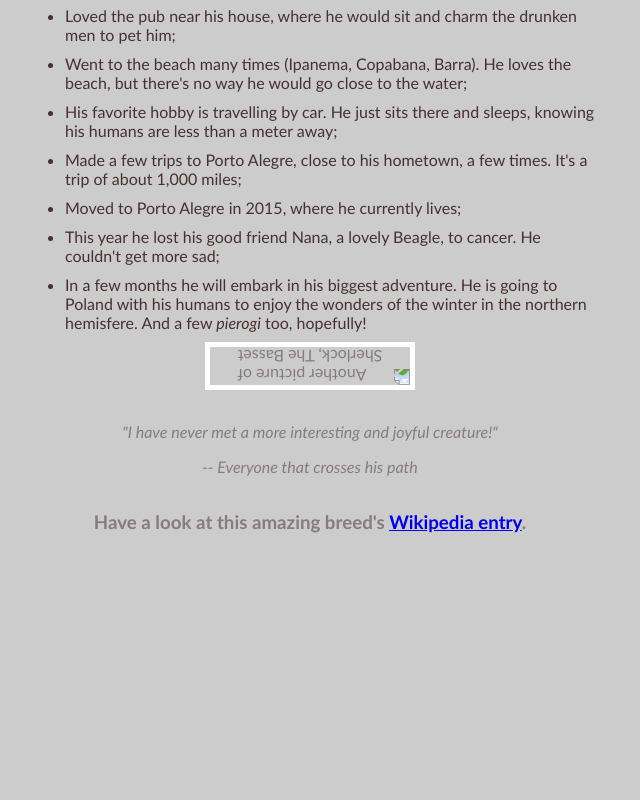
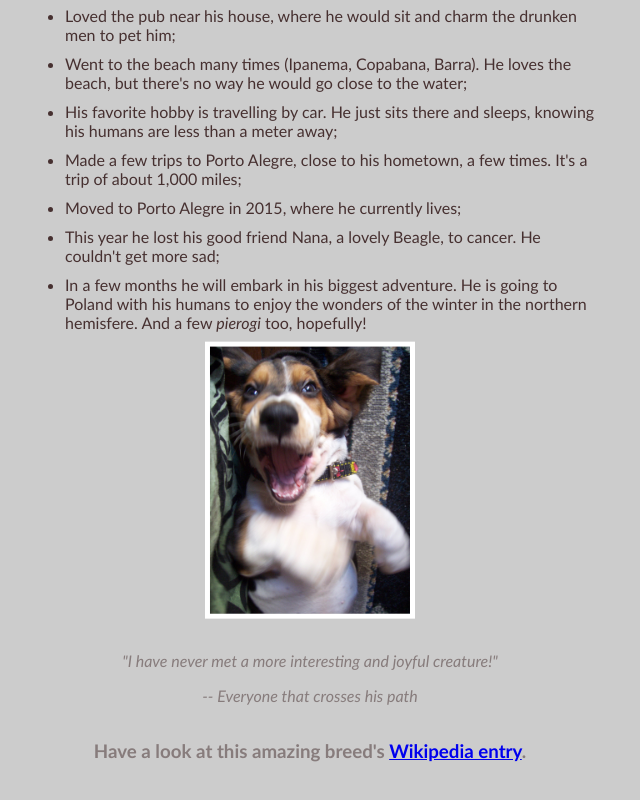
Before and after one commit to pharaohlxvi/FCC-TributePage, a plain HTML site: page index.html in a window 1280 px wide. Shown: the part 861-1661 px from the top of the page, without its empty margins (330-970 px from the left). Before the commit the page ends 1471 px from the top, so only its background shows below. Drawn offline with Linux system fonts and the light colour scheme; the site is published under a folder, as on GitHub Pages, so addresses that start at the root find nothing.

Commit message:
Corrected picture path

```diff
--- a/index.html
+++ b/index.html
@@ -42,7 +42,7 @@
         <li>This year he lost his good friend Nana, a lovely Beagle, to cancer. He couldn't get more sad;</li>
         <li>In a few months he will embark in his biggest adventure. He is going to Poland with his humans to enjoy the wonders of the winter in the northern hemisfere. And a few <em>pierogi</em> too, hopefully!</li>
       </ul>
-      <img src="/img/100_4357.JPG" alt="Another picture of Sherlock, The Basset" id="img2">
+      <img src="img/100_4357.JPG" alt="Another picture of Sherlock, The Basset" id="img2">
       <blockquote>
         <p>"I have never met a more interesting and joyful creature!"</p>
         <div>-- Everyone that crosses his path</div>
```
